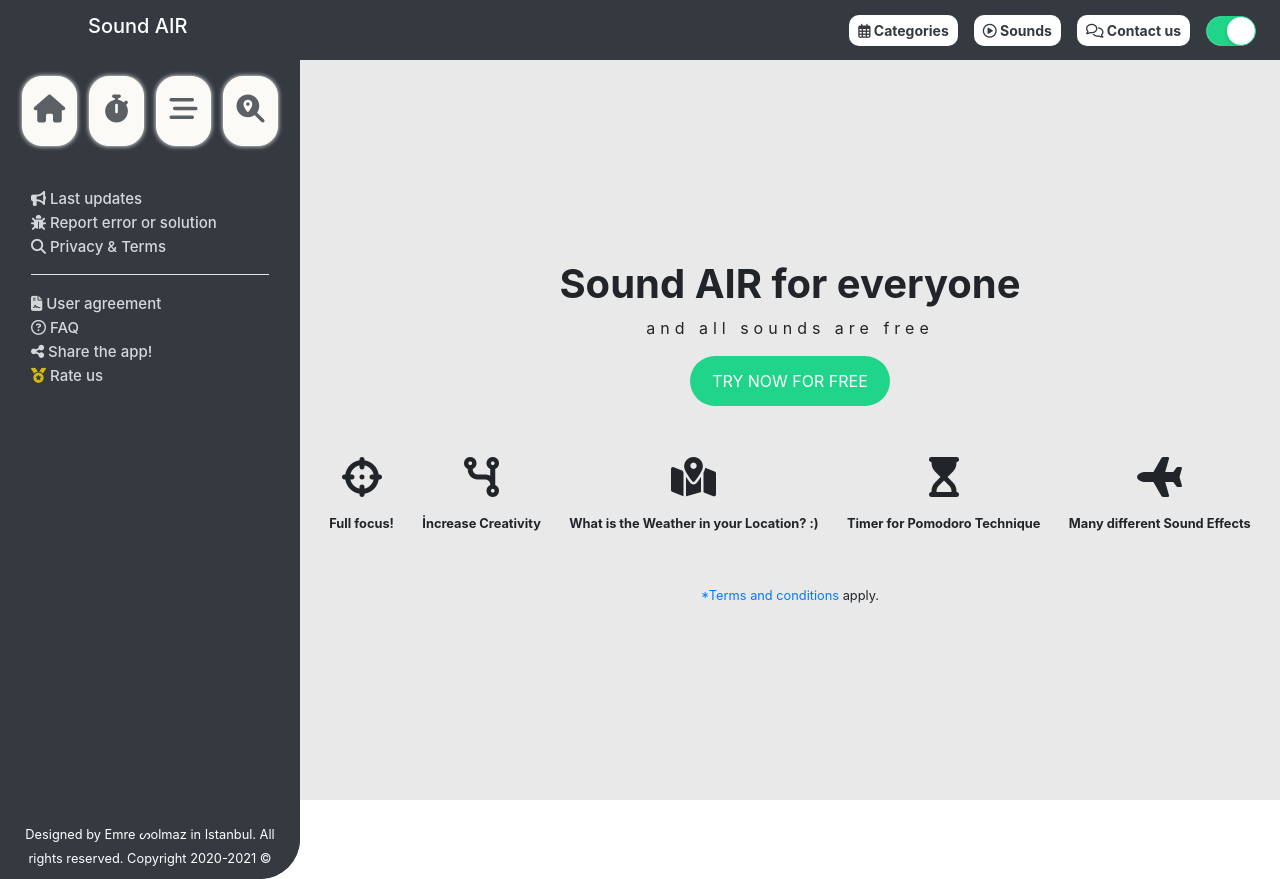
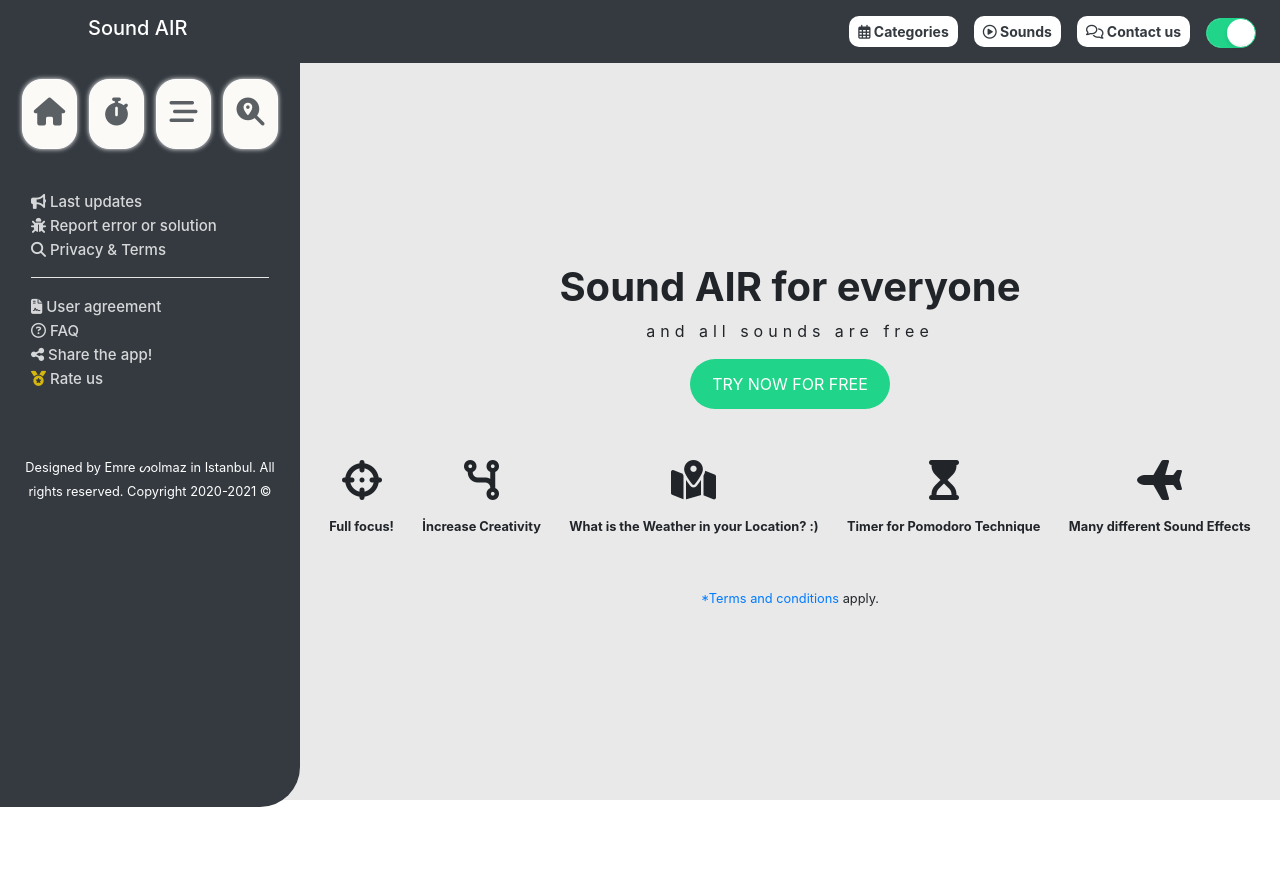
Before and after one commit to emrslmz/sound-air, a Vue app: page / in a window 1280 px wide. After the commit the page ends 807 px from the top, so only its background shows below. Built offline with nearby package versions, Linux system fonts and the light colour scheme.

Commit message:
changest header, according weather page and more

```diff
--- a/public/assets/css/style.css
+++ b/public/assets/css/style.css
@@ -1,6 +1,7 @@
 /* width */
 ::-webkit-scrollbar {
     width: 5px;
+    height: 2px;
     background: #E9E9E9;
 }
 
--- a/src/modules/main/components/assets/main/MainArea.vue
+++ b/src/modules/main/components/assets/main/MainArea.vue
@@ -4,7 +4,7 @@
 
     <div class="main-padding"></div>
 
-    <div class="main-top-div text-md-center">
+    <div class="main-top-div text-center">
      <h1><b>Sound AIR for everyone</b></h1>
      <p class="text-spacing5">and all sounds are free</p>
    </div>
--- a/src/modules/main/components/assets/sounds/PlaySounds.vue
+++ b/src/modules/main/components/assets/sounds/PlaySounds.vue
@@ -4,12 +4,13 @@
 
     <div class="main-top-div text-center">
       <h1><b>Sounds</b></h1>
-      <p class="text-spacing5">click icons to listen</p>
+      <p class="text-spacing5">click icons to listen
+      </p>
     </div>
 
     <div class="row">
       <div class="col-12 col-sm-3"></div>
-      <div class="col-12 col-md-6">
+      <div class="col-12 col-md-6" v-if="getSoundStatus === 200">
         <div align="center">
 
           <div class="row d-flex justify-content-between align-items-center">
@@ -32,12 +33,20 @@
               </div>
             </div>
           </div>
+
           <div class="col-12 col-sm-3"></div>
 
         </div>
+
+      </div>
+      <div class="col-12 col-md-6" v-else>
+         <div align="center">
+           <div class="load-area">
+             <h1><i class="fas fa-circle-notch fa-spin"></i></h1>
+           </div>
+         </div>
       </div>
     </div>
-
   </div>
 </template>
 
@@ -50,6 +59,7 @@ export default {
   computed: {
     ...mapGetters([
       'getSound',
+      'getSoundStatus'
     ]),
   },
   mounted() {
@@ -94,5 +104,31 @@ export default {
 }
 
 
+.load-area i {
+  color: green;
+  animation: colorful 5s infinite alternate;
+}
+
+@keyframes colorful {
+
+  0%{
+    color: #4682b4;
+    transform:rotate(0deg);
+  }
+  25%{
+    color:  #2a52be;
+  }
+  50%{
+    color:  #ff4040;
+  }
+  75%{
+    color: #084c9e;
+  }
+  100%{
+    color: #ce9c63;
+    transform:rotate(360deg);
+  }
+
+}
 
 </style>
--- a/src/modules/main/components/assets/stable/AccordingWeather.vue
+++ b/src/modules/main/components/assets/stable/AccordingWeather.vue
@@ -27,6 +27,7 @@
   overflow:hidden;
 }
 
+
 .maps iframe {
   width: 100%;
   min-height: 700px;
@@ -42,6 +43,16 @@
   user-select: none;
 }
 
+@media (max-width: 768px) {
+  .maps {
+    padding: 0 20px 0 20px;
+    width: 100%;
+    overflow:hidden;
+    overflow-x: auto;
+  }
+}
+
+
 .soon p {
   position: absolute;
   margin-left: 750px;
--- a/src/modules/main/components/layouts/TheFooter.vue
+++ b/src/modules/main/components/layouts/TheFooter.vue
@@ -11,7 +11,7 @@
 
 <style scoped>
 footer {
-  margin-top: 400px;
+  margin-top: 30px;
   background-color: #343A40;
   width: 100%;
   padding: 10px 0 10px 0;
--- a/src/modules/main/components/layouts/TheHeader.vue
+++ b/src/modules/main/components/layouts/TheHeader.vue
@@ -13,11 +13,15 @@
       <div class="collapse navbar-collapse" id="header">
         <div class="navbar-nav mr-auto"></div>
 
-       <div class="d-md-flex text-center align-items-center justify-content-center">
-         <div class="header-button mx-2"><button class="btn btn-sm"><i class="far fa-calendar-alt"></i> Categories</button></div>
-         <router-link to="play"><div class="header-button mx-2"><button class="btn btn-sm"><i class="far fa-play-circle"></i> Sounds</button></div></router-link>
-         <router-link to="contact-us"><div class="header-button mx-2"><button class="btn btn-sm"><i class="far fa-comments"></i> Contact us</button></div>  </router-link>
-         <div><input class="dark-mode-button mx-2 mt-2" type="checkbox" checked></div>
+       <div class="d-xl-flex text-center align-items-center justify-content-center">
+        <div class="d-flex justify-content-center align-items-center">
+          <div class="header-button mx-2 my-2"><button class="btn btn-sm"><i class="far fa-calendar-alt"></i> Categories</button></div>
+          <router-link to="play"><div class="header-button mx-2 my-2"><button class="btn btn-sm"><i class="far fa-play-circle"></i> Sounds</button></div></router-link>
+        </div>
+        <div class="d-flex justify-content-center align-items-center">
+          <router-link to="contact-us"><div class="header-button mx-2 my-2"><button class="btn btn-sm"><i class="far fa-comments"></i> Contact us</button></div>  </router-link>
+          <div><input class="dark-mode-button mx-2 mt-2" type="checkbox" checked></div>
+        </div>
        </div>
       </div>
     </div>
@@ -85,4 +89,5 @@ input.dark-mode-button:checked:after {
 
 /*APPLE CHECKBOX STYLE */
 /****************************************/
+
 </style>
--- a/src/store/modules/main/sound/sounds.js
+++ b/src/store/modules/main/sound/sounds.js
@@ -2,6 +2,7 @@ import axios from 'axios';
 
 const state = {
     sounds: null,
+    soundStatus: null,
 }
 
 const getters = {
@@ -11,6 +12,9 @@ const getters = {
          return sound.filter(a => a.showSound === true);
       }
   },
+    getSoundStatus(state) {
+      return state.soundStatus;
+    }
 }
 
 const mutations = {
@@ -49,6 +53,9 @@ const mutations = {
 
         const volume = sound.volume / 100;
         sound.player.volume = volume;
+    },
+    GET_SOUND_STATUS(state, getSoundStatus) {
+        state.soundStatus = getSoundStatus;
     }
 
 }
@@ -58,13 +65,17 @@ const actions = {
         axios
             .get("https://soundair-api.herokuapp.com/audios")
             .then((response) => {
+
+                const getSoundStatus = response.status;
+                commit('GET_SOUND_STATUS', getSoundStatus);
+
                 const sounds = response.data.data;
+                commit('SET_SOUNDS', sounds);
 
                 sounds.forEach(sound => {
                     sound.content = `https://emresolmaz.com.tr/sounds/${sound.audioName}`;
                     sound.player = new Audio(sound.content)
                 });
-                commit('SET_SOUNDS', sounds);
             });
     },
     playSounds({commit}, index) {
```
